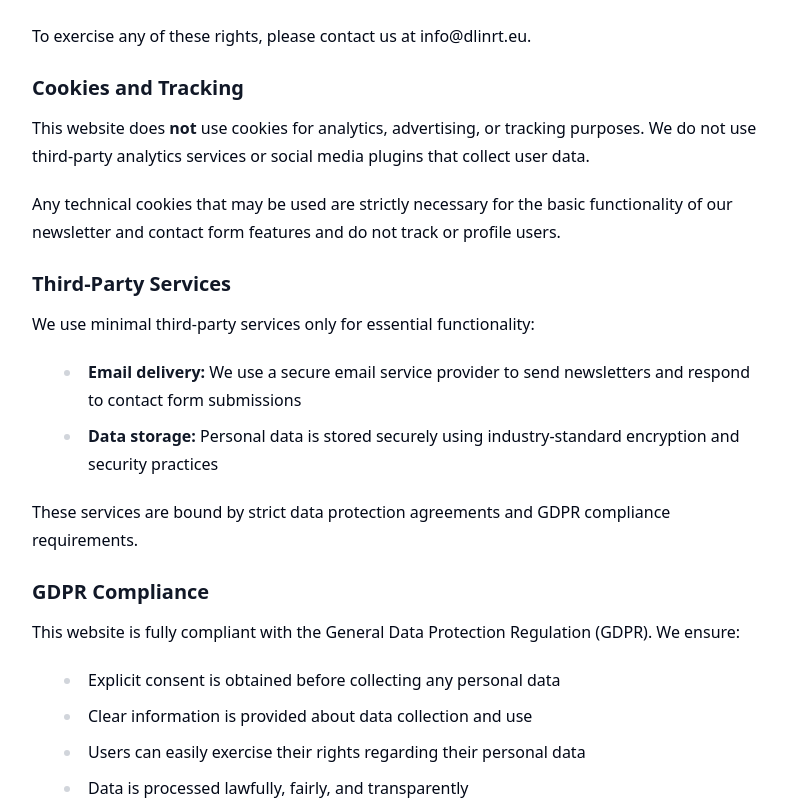
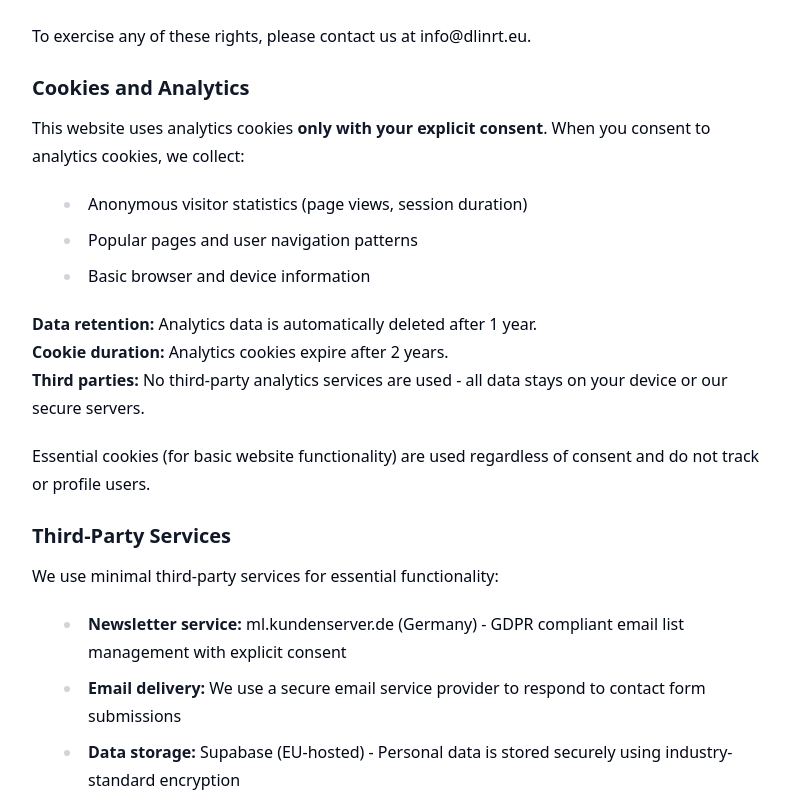
Before and after one commit to DLinRT-eu/website, a React (Vite) app: page /privacy-policy in a window 1280 px wide. Shown: the part 1806-2606 px from the top of the page, without its empty margins (240-1030 px from the left). Built offline with nearby package versions, Linux system fonts and the light colour scheme.

Commit message:
Review cookie handling and security
Check cookie usage, GDPR compliance, website certificates, and security to ensure compliance and safety. Implement a step-by-step plan for review and remediation.

```diff
--- a/src/pages/PrivacyPolicy.tsx
+++ b/src/pages/PrivacyPolicy.tsx
@@ -85,24 +85,35 @@ const PrivacyPolicy = () => (
           To exercise any of these rights, please contact us at info@dlinrt.eu.
         </p>
 
-        <h2 className="text-xl font-semibold mt-6 mb-3">Cookies and Tracking</h2>
+        <h2 className="text-xl font-semibold mt-6 mb-3">Cookies and Analytics</h2>
         <p className="mb-4">
-          This website does <strong>not</strong> use cookies for analytics, advertising, or tracking purposes. We do not use third-party analytics services or social media plugins that collect user data.
+          This website uses analytics cookies <strong>only with your explicit consent</strong>. When you consent to analytics cookies, we collect:
+        </p>
+        <ul className="mb-4 ml-6 list-disc">
+          <li>Anonymous visitor statistics (page views, session duration)</li>
+          <li>Popular pages and user navigation patterns</li>
+          <li>Basic browser and device information</li>
+        </ul>
+        <p className="mb-4">
+          <strong>Data retention:</strong> Analytics data is automatically deleted after 1 year.<br/>
+          <strong>Cookie duration:</strong> Analytics cookies expire after 2 years.<br/>
+          <strong>Third parties:</strong> No third-party analytics services are used - all data stays on your device or our secure servers.
         </p>
         <p className="mb-4">
-          Any technical cookies that may be used are strictly necessary for the basic functionality of our newsletter and contact form features and do not track or profile users.
+          Essential cookies (for basic website functionality) are used regardless of consent and do not track or profile users.
         </p>
 
         <h2 className="text-xl font-semibold mt-6 mb-3">Third-Party Services</h2>
         <p className="mb-4">
-          We use minimal third-party services only for essential functionality:
+          We use minimal third-party services for essential functionality:
         </p>
         <ul className="mb-4 ml-6 list-disc">
-          <li><strong>Email delivery:</strong> We use a secure email service provider to send newsletters and respond to contact form submissions</li>
-          <li><strong>Data storage:</strong> Personal data is stored securely using industry-standard encryption and security practices</li>
+          <li><strong>Newsletter service:</strong> ml.kundenserver.de (Germany) - GDPR compliant email list management with explicit consent</li>
+          <li><strong>Email delivery:</strong> We use a secure email service provider to respond to contact form submissions</li>
+          <li><strong>Data storage:</strong> Supabase (EU-hosted) - Personal data is stored securely using industry-standard encryption</li>
         </ul>
         <p className="mb-4">
-          These services are bound by strict data protection agreements and GDPR compliance requirements.
+          All third-party services are bound by strict data protection agreements and GDPR compliance requirements. Data processing agreements are in place where required by law.
         </p>
 
         <h2 className="text-xl font-semibold mt-6 mb-3">GDPR Compliance</h2>
```
